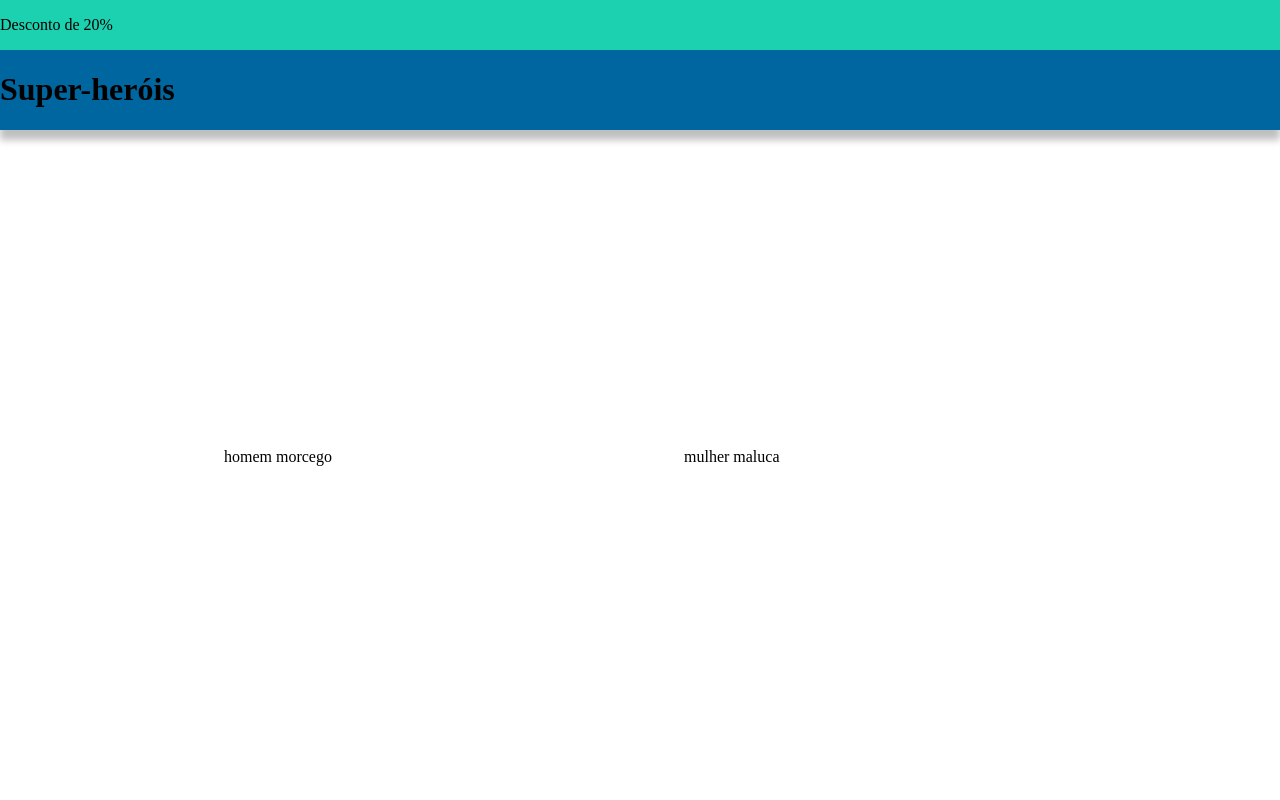
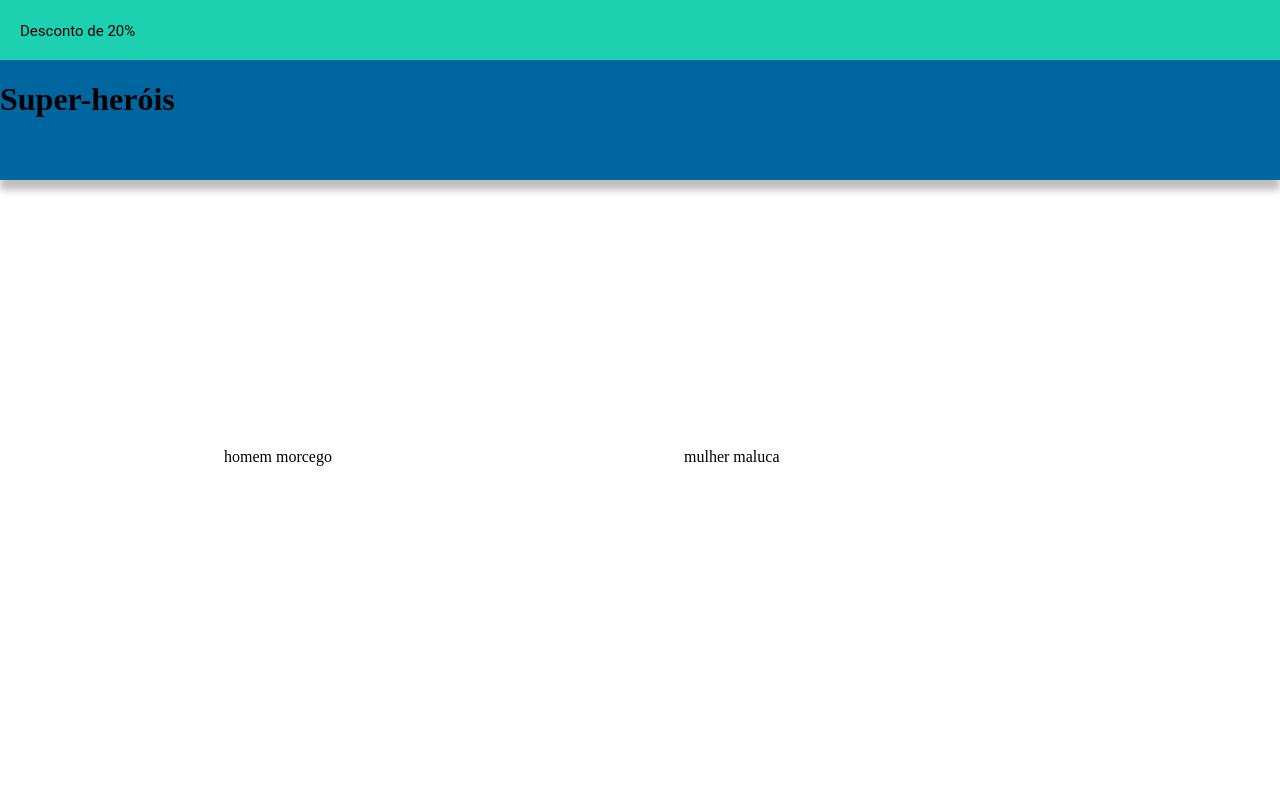
Before and after one commit to marcosjunio89/aula10, a plain HTML site: page index.html in a window 1280 px wide. Shown: the top 800 px of the page. Drawn offline with Linux system fonts and the light colour scheme.

Commit message:
comecando o projeto

```diff
--- a/css/style.css
+++ b/css/style.css
@@ -1,19 +1,31 @@
 .desconto{
     position: absolute;
     width: 100%;
-    height: 3,71%;
+    height: 60px;
     left: 0%;
     top: 0%;
     background: #1CD1B0;
+}
+
+.pdesconto{
+    left: 20px;
+    top: 7px;
+    bottom: 5px;
+    font-family: 'roboto', sans-serif;
+    font-style: normal;
+    font-size: 15px;
+    line-height: 18px;
+    position: absolute;
+    color: black;
 }
 
 .super{
     box-sizing: border-box;
     position: absolute;
     width: 100%;
-    height: 9,86%;
+    height: 120px;
     left: 0px;
-    top: 50px;
+    top: 60px;
     background: #00669F;
     box-shadow: 0px 10px 7px rgba(0, 0, 0, 0.25);
 }
--- a/index.html
+++ b/index.html
@@ -9,7 +9,7 @@
 </head>
 <body>
     <div class="desconto">
-        <p>Desconto de  20%</p>
+        <p class="pdesconto">Desconto de  20%</p>
     </div>
 
     <div class="super">
```
